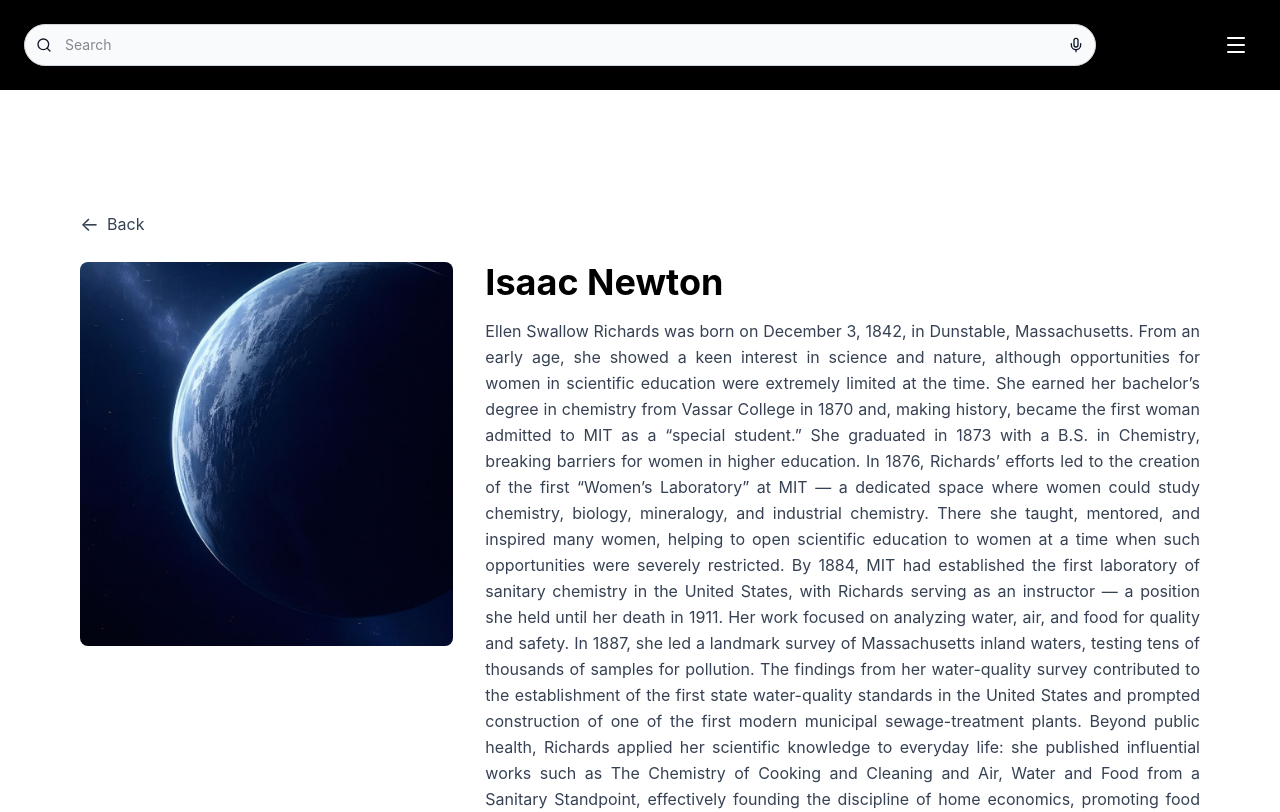
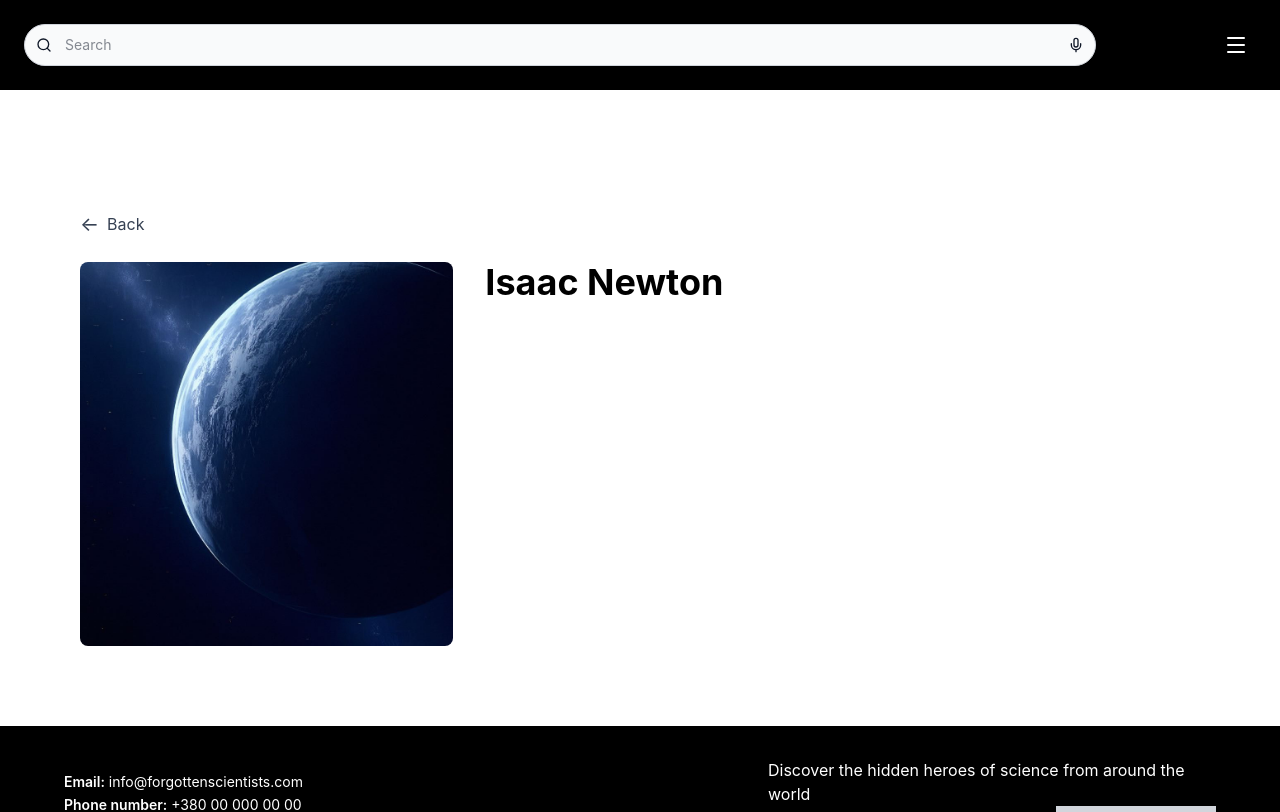
Before and after one commit to ssddqqww/Forgotten-Scientists, a Next.js app: page /readmore in a window 1280 px wide. Shown: the top 812 px of the page. Built offline with nearby package versions, Linux system fonts and the light colour scheme.

Commit message:
Fix readmore page and update Link component

```diff
--- a/src/app/layout.tsx
+++ b/src/app/layout.tsx
@@ -1,7 +1,7 @@
 import type { Metadata } from "next";
 import "./globals.css";
 import "leaflet/dist/leaflet.css";
-/* তুমি চাইলে নিচের ফাইলকে project-global CSS এ যুক্ত করতে পারো */
+
 
 
 import NavigationBar from "./components/layout/NavigationBar";
--- a/src/app/readmore/page.tsx
+++ b/src/app/readmore/page.tsx
@@ -1,11 +1,13 @@
+import Link from "next/link";
+
 export default function readmore() {
   return (
     <section className="p-20 pt-30">
 
-      <a href="/" className="flex items-center gap-2 text-gray-700 mb-6 hover:text-gray-900 transition">
+      <Link href="/" className="flex items-center gap-2 text-gray-700 mb-6 hover:text-gray-900 transition">
         <span className="text-xl">←</span>
         <span>Back</span>
-      </a>
+      </Link>
 
       <div className="flex flex-col md:flex-row items-start gap-8">
 
@@ -20,16 +22,9 @@
         <div className="w-full md:w-2/3">
           <h1 className="text-4xl font-bold mb-4">Isaac Newton</h1>
           <p className="text-gray-700 leading-relaxed text-justify">
-Ellen Swallow Richards was born on December 3, 1842, in Dunstable, Massachusetts. From an early age, she showed a keen interest in science and nature, although opportunities for women in scientific education were extremely limited at the time. She earned her bachelor’s degree in chemistry from Vassar College in 1870 and, making history, became the first woman admitted to MIT as a “special student.” She graduated in 1873 with a B.S. in Chemistry, breaking barriers for women in higher education.
-In 1876, Richards’ efforts led to the creation of the first “Women’s Laboratory” at MIT — a dedicated space where women could study chemistry, biology, mineralogy, and industrial chemistry. There she taught, mentored, and inspired many women, helping to open scientific education to women at a time when such opportunities were severely restricted.
-By 1884, MIT had established the first laboratory of sanitary chemistry in the United States, with Richards serving as an instructor — a position she held until her death in 1911. Her work focused on analyzing water, air, and food for quality and safety. In 1887, she led a landmark survey of Massachusetts inland waters, testing tens of thousands of samples for pollution.
-The findings from her water-quality survey contributed to the establishment of the first state water-quality standards in the United States and prompted construction of one of the first modern municipal sewage-treatment plants. Beyond public health, Richards applied her scientific knowledge to everyday life: she published influential works such as The Chemistry of Cooking and Cleaning and Air, Water and Food from a Sanitary Standpoint, effectively founding the discipline of home economics, promoting food safety, nutrition, sanitation, and efficient household management.
-Through her groundbreaking efforts, Richards made science accessible to women, created professional paths in public health and domestic science, and laid the foundation for modern environmental hygiene, nutrition standards, and the broader field of applied chemistry. Her legacy continues to inspire scientists, educators, and public health advocates.
-
           </p>
         </div>
       </div>
     </section>
-
   )
 }
```
